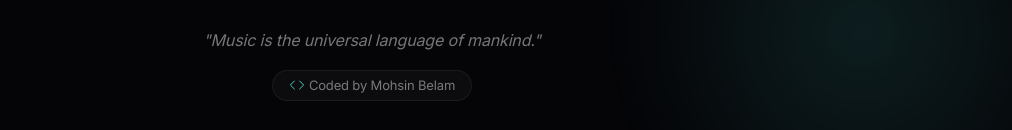
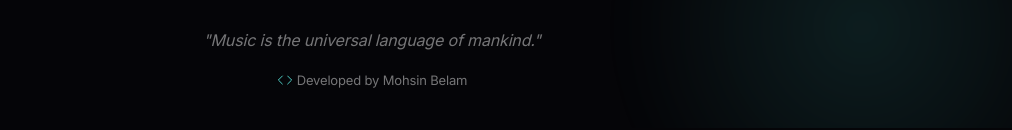
Before and after one commit to MohsinCell/SEPIA-Air-Instruments, a React (Vite) app: page / in a window 1280 px wide. Shown: the part 1018-1148 px from the top of the page, without its empty margins (268-1280 px from the left). Built offline with nearby package versions, Linux system fonts and the light colour scheme.

Commit message:
Update footer: 'Developed by' and remove hover effects

```diff
--- a/src/components/landing/Landing.tsx
+++ b/src/components/landing/Landing.tsx
@@ -120,7 +120,7 @@ export function Landing({ onStart }: LandingProps) {
           </p>
           <p className="landing__footer-credit">
             <CodeIcon size={16} />
-            <span>Coded by Mohsin Belam</span>
+            <span>Developed by Mohsin Belam</span>
           </p>
         </footer>
       </div>
--- a/src/styles/Landing.css
+++ b/src/styles/Landing.css
@@ -551,17 +551,6 @@
   gap: var(--space-xs);
   font-size: 0.8125rem;
   color: var(--color-text-muted);
-  padding: var(--space-xs) var(--space-md);
-  background: rgba(255, 255, 255, 0.03);
-  border: 1px solid rgba(255, 255, 255, 0.06);
-  border-radius: var(--radius-full);
-  transition: all var(--transition-normal);
-}
-
-.landing__footer-credit:hover {
-  background: rgba(255, 255, 255, 0.06);
-  border-color: rgba(255, 255, 255, 0.1);
-  color: var(--color-text-secondary);
 }
 
 .landing__footer-credit svg {
```
